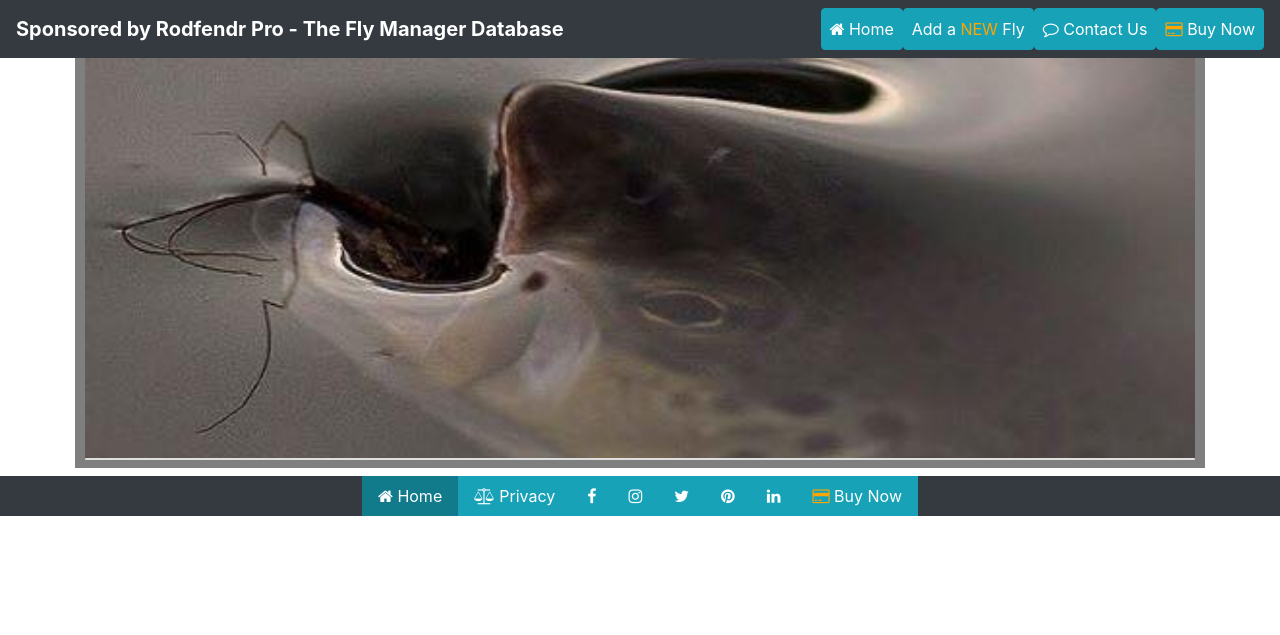
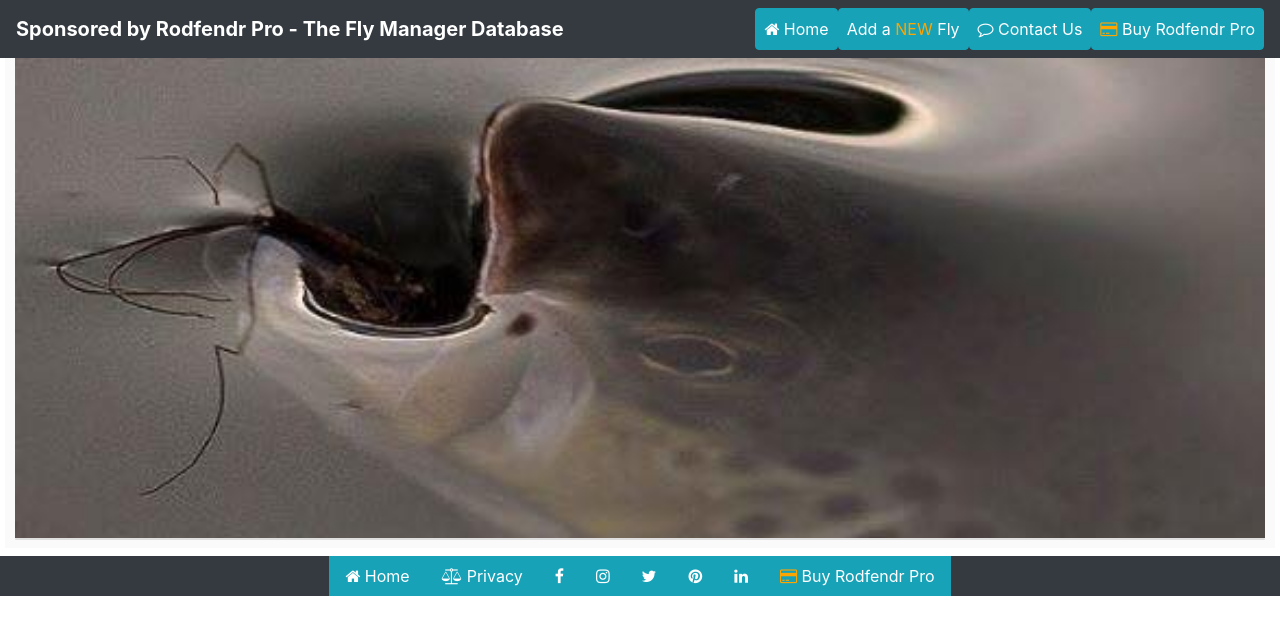
Before and after one commit to AlanOSheadev/Flies-fish-love, a Flask app: page / in a window 1280 px wide. Shown: the top 635 px of the page. Run offline with Flask 2, Linux system fonts and the light colour scheme; data that the repository does not hold is empty; some libraries are stand-ins or nearby versions.

Commit message:
loaded hero image and changed buy now button

```diff
--- a/static/css/style.css
+++ b/static/css/style.css
@@ -22,16 +22,20 @@ ul li {
 	margin: 0;
 	padding: 0;
 	color: #fafafa;
-	background: url("static/image/trout.jpg") rgba(0, 0, 0, 0.5);
+	background: url("../image/trout.jpg");
 	background-position: center;
 	background-repeat: no-repeat;
 	background-size: cover;
-	height: 50vh;
+	height: 60vh;
 	transition: all .5s ease-in-out;
 	-moz-transition: all .5s ease-in-out;
 	-webkit-transition: all .5s ease-in-out;
-	-moz-box-shadow: 0 0 0 10px rgba(0, 0, 0, 0.5);
-	-webkit-box-shadow: 0 0 0 10px rgba(0, 0, 0, 0.5);
-	box-shadow: 0 0 0 10px rgba(0, 0, 0, 0.5);
+	-moz-box-shadow: 0 0 0 10px;
+	-webkit-box-shadow: 0 0 0 10px;
+	box-shadow: 0 0 0 10px;
 	z-index: -1;
 }
+
+.container, .container-md, .container-sm {
+    max-width: 100%;
+}
--- a/templates/base.html
+++ b/templates/base.html
@@ -27,7 +27,7 @@
                     <li class="nav-item">
                         <a class="nav-link btn btn-info" href="contact.html"><i class="fa fa-comment-o" aria-hidden="true"></i> Contact Us </a>
                     </li>
-                    <li class="nav-item"><a href="https://rodfendr.com/collections/rodfendr/products/rodfendr-pro-single-pack" target="_blank" class="nav-link btn btn-info"><i class="fa fa-credit-card" style="color: orange" aria-hidden="true"></i> Buy Now </a>
+                    <li class="nav-item"><a href="https://rodfendr.com/collections/rodfendr/products/rodfendr-pro-single-pack" target="_blank" class="nav-link btn btn-info"><i class="fa fa-credit-card" style="color: orange" aria-hidden="true"></i> Buy Rodfendr Pro </a>
                     </li>
                 </ul>
             </div>
@@ -39,7 +39,7 @@
 <footer class="container-fluid">
             <ul class="nav justify-content-center bg-dark">
                 <li class="nav-item">
-                    <a class="nav-link active btn-info" href="index.html"><i class="fa fa-home" aria-hidden="true"></i> Home </a>
+                    <a class="nav-link btn-info" href="{{url_for('get_fly')}}"><i class="fa fa-home" aria-hidden="true"></i> Home </a>
                 </li>
                 <li class="nav-item">
                     <a class="nav-link btn-info" href="privacy.html"><i class="fa fa-balance-scale" aria-hidden="true"></i> Privacy </a>
@@ -60,7 +60,7 @@
                     <a class="nav-link btn-info" href="https://www.linkedin.com/in/alan-o-shea-/" target="_blank"><i class="fa fa-linkedin" aria-hidden="true"></i></a>
                 </li>
                 <li class="nav-item">
-                    <a href="https://rodfendr.com/collections/rodfendr/products/rodfendr-pro-single-pack" target="_blank" class="nav-link btn-info"><i class="fa fa-credit-card" style="color: orange" aria-hidden="true"></i> Buy Now</a>
+                    <a href="https://rodfendr.com/collections/rodfendr/products/rodfendr-pro-single-pack" target="_blank" class="nav-link btn-info"><i class="fa fa-credit-card" style="color: orange" aria-hidden="true"></i> Buy Rodfendr Pro</a>
                 </li>
             </ul>
         </footer>
--- a/templates/fly.html
+++ b/templates/fly.html
@@ -7,7 +7,7 @@
         <li>
             <div class="row list-inline">
                     <div class="col 1  list-inline-item">
-                    <button class="btn btn-info" type="button" data-toggle="collapse" data-target="#collapseExample" aria-expanded="false" aria-controls="collapseExample"><i class="fa fa-chevron-circle-down" aria-hidden="true"></i></button>
+                    <button class="btn btn-info" type="button" data-toggle="collapse" data-target="#collapseExample" aria-expanded="false" aria-controls="collapseExample"><i class="fa fa-chevron-circle-down" aria-hidden="true"></i>Click to see components</button>
                     </div>
                     <div class="task_header col 9  list-inline-item">
                         <i class="fa fa-bug" aria-hidden="true"></i> Name of Fly :<strong> {{fly.name}}</strong>
```
